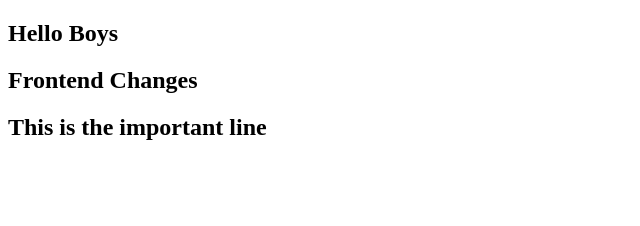
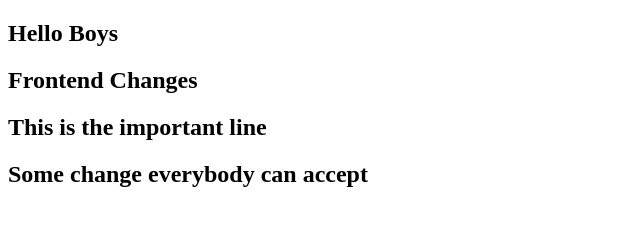
Before and after one commit to Jana0406/samplerep, a plain HTML site: page index.html in a window 1280 px wide. Shown: the whole page, without its empty margins (0-640 px from the left). Drawn offline with Linux system fonts and the light colour scheme.

Commit message:
Update index.html

```diff
--- a/index.html
+++ b/index.html
@@ -9,5 +9,6 @@
     <h2>Hello Boys</h2>
     <h2>Frontend Changes</h2>
     <h2>This is the important line</h2>
+    <h2>Some change everybody can accept</h2>
 </body>
 </html>
```
